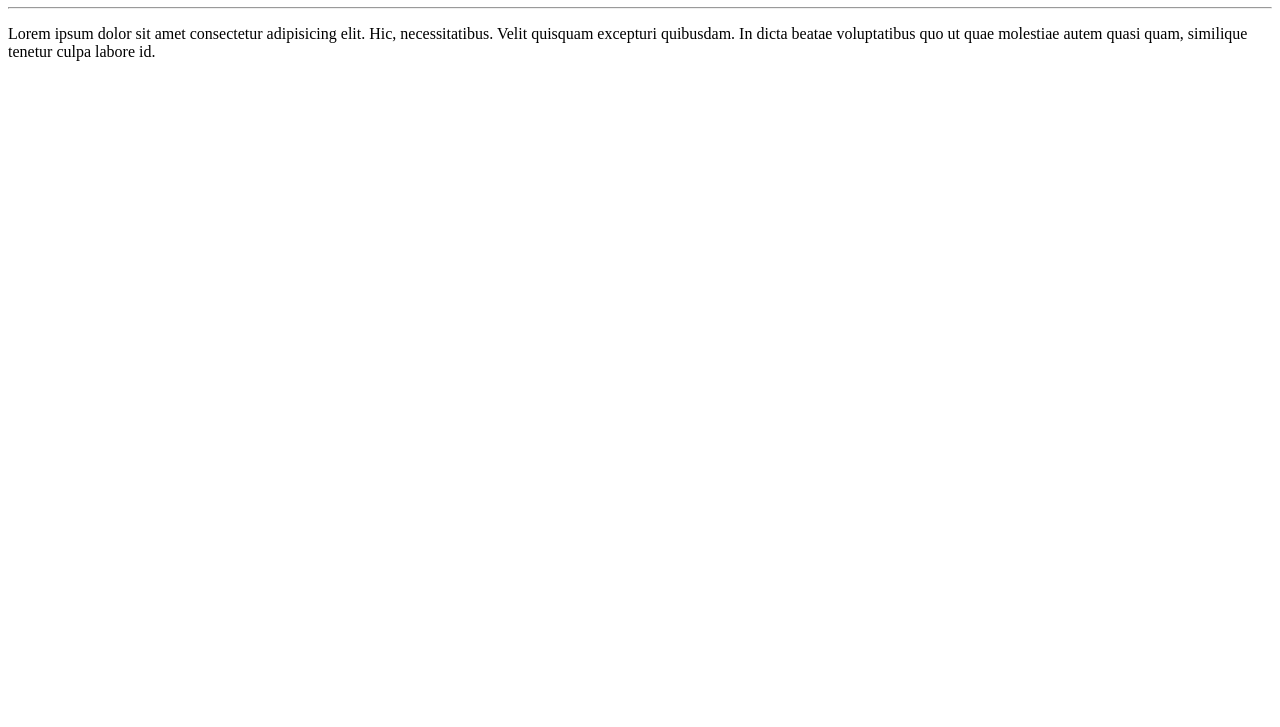
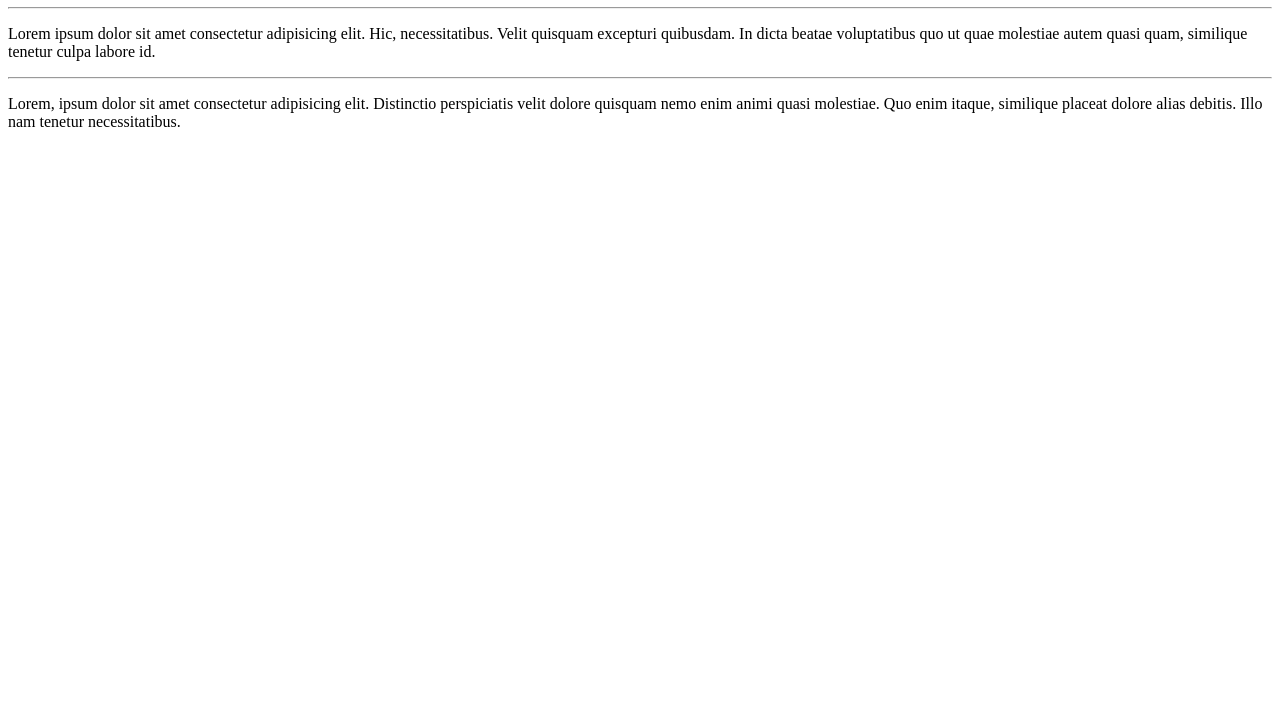
Before and after one commit to jailimartins96/Ola-Mundo, a plain HTML site: page site-exemplo/index.html in a window 1280 px wide. Shown: the part 73-800 px from the top of the page. Drawn offline with Linux system fonts and the light colour scheme.

Commit message:
Adicionei um paragrafo

```diff
--- a/site-exemplo/index.html
+++ b/site-exemplo/index.html
@@ -11,6 +11,10 @@
     <p>Lorem ipsum dolor sit amet consectetur adipisicing elit. Hic, necessitatibus.
      Velit quisquam excepturi quibusdam. In dicta beatae voluptatibus quo
      ut quae molestiae autem quasi quam, similique tenetur culpa labore id.</p>
+    <hr>
+    <p>Lorem, ipsum dolor sit amet consectetur adipisicing elit.
+    Distinctio perspiciatis velit dolore quisquam nemo enim animi quasi molestiae. Quo enim itaque, similique placeat dolore
+    alias debitis. Illo nam tenetur necessitatibus.</p>
 
 </body>
 </html>
```
